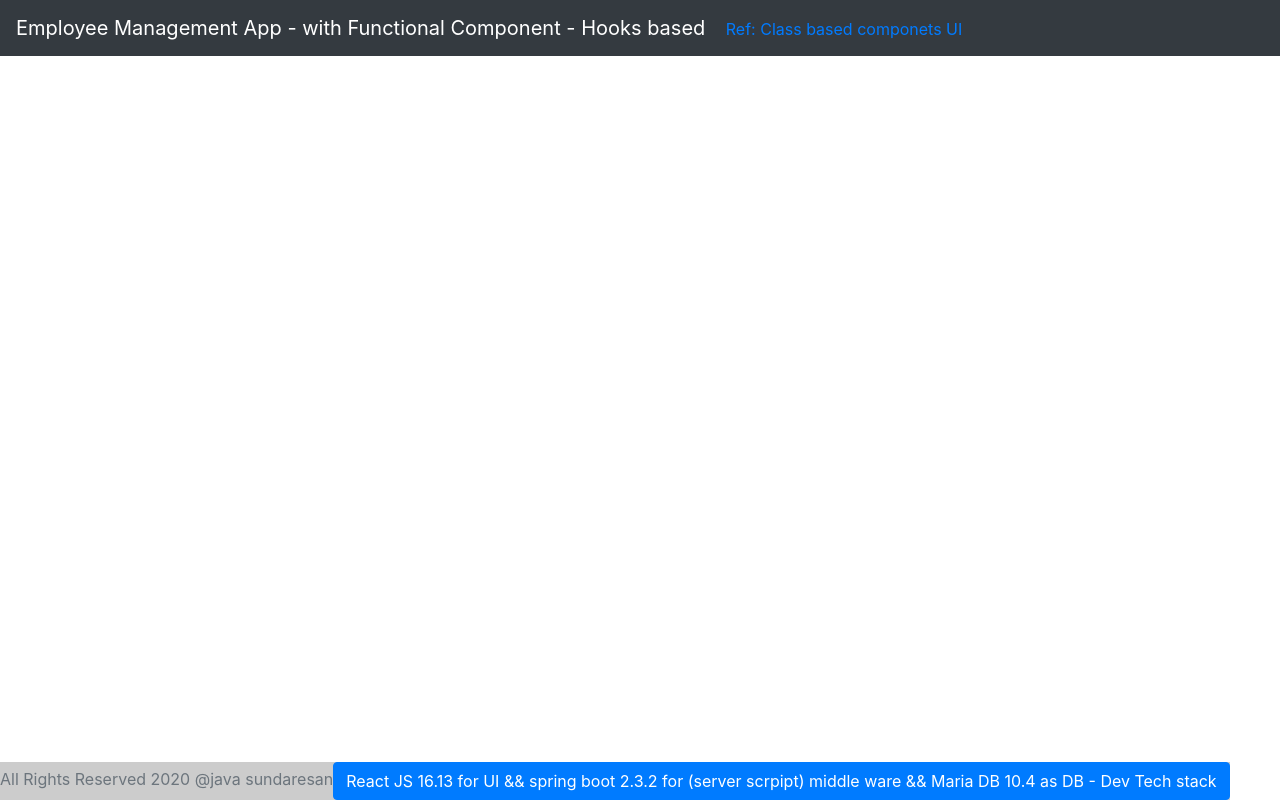
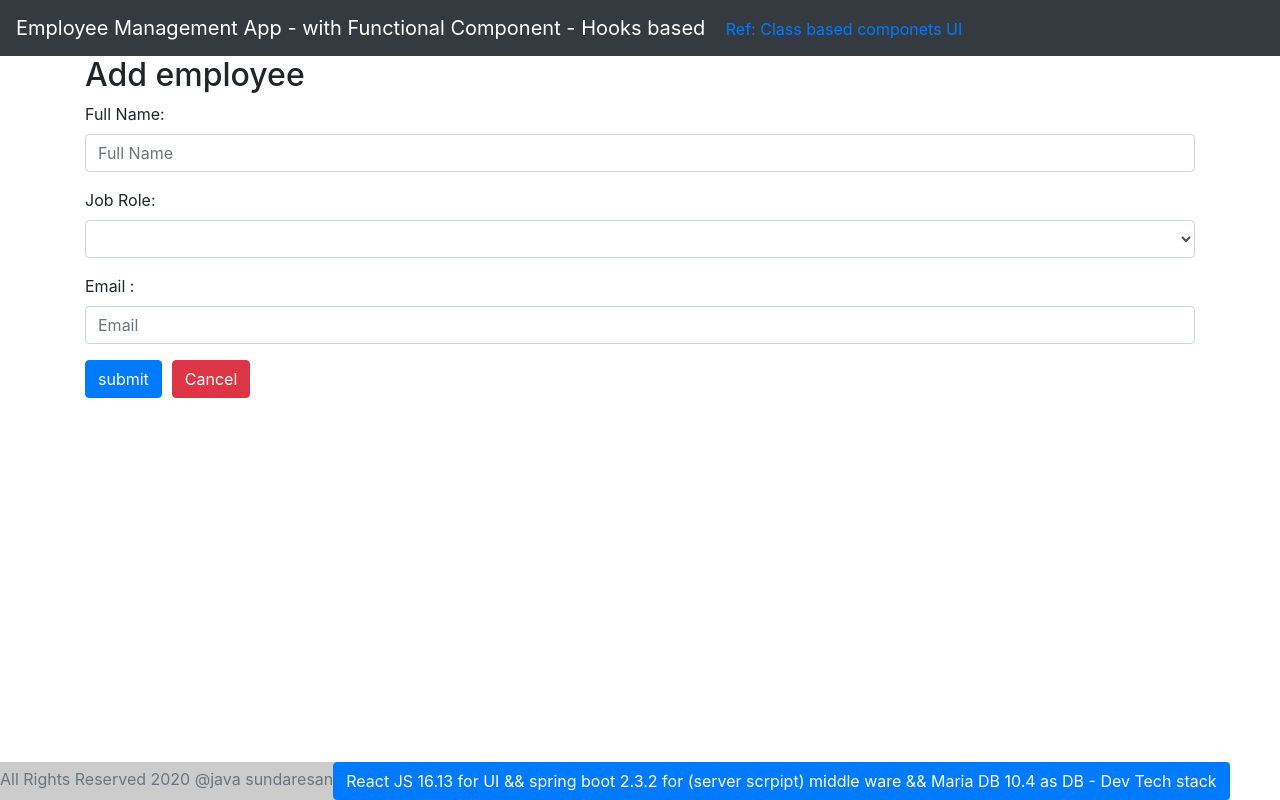
Before and after one commit to gnganapath/JavaGuides_YouTube, a React (Create React App) app in the folder 1FullStack_ReactSPBoot/react-ui/: page /add-employee in a window 1280 px wide. Built offline with nearby package versions, Linux system fonts and the light colour scheme.

Commit message:
video-15 add employee form in UI with form onSubmit -ui part

```diff
--- a/1FullStack_ReactSPBoot/react-ui/src/App.js
+++ b/1FullStack_ReactSPBoot/react-ui/src/App.js
@@ -5,6 +5,7 @@ import "./App.css";
 import ListEmployeeComponent from "./components/ListEmployeeComponent";
 import FooterComponent from "./components/FooterComponent";
 import HeaderComponent from "./components/HeaderComponent";
+import AddEmployee from "./components/AddEmployee";
 
 function App() {
   return (
@@ -14,7 +15,8 @@ function App() {
         <div className="container">
           <Route path="/" exact component={ListEmployeeComponent} />
           <Route path="/employees" exact component={ListEmployeeComponent} />
-          {/* <ListEmployeeComponent /> */}
+          <Route path="/add-employee" exact component={AddEmployee} />
+
         </div>
         <FooterComponent />
       </Router>
--- /dev/null
+++ b/1FullStack_ReactSPBoot/react-ui/src/components/AddEmployee.js
@@ -0,0 +1,82 @@
+import React, { useState } from "react";
+import { useHistory } from 'react-router-dom';
+import EmployeeService from "../services/EmployeeService";
+
+const AddEmployee = () => {
+  const [name, setName] = useState("");
+  const [jobRole, setJobRole] = useState("");
+  const [email, setEmail] = useState("");
+  const history = useHistory();
+
+  // handleNameChange
+  function handleNameChange(e) {
+    setName(e.target.value);
+  }
+
+  function handleJobRoleChange(e) {
+    setJobRole(e.target.value);
+  }
+
+  function handleEmailChange(e) {
+    setEmail(e.target.value);
+  }
+
+  function saveOrUpdateEmployee(e) {
+      e.preventDefault();
+    let addEmployee = {
+      fullName: name,
+      jobRole: jobRole,
+      emailId: email,
+    };
+    console.log(addEmployee);
+    EmployeeService.createEmployee(addEmployee).then( res =>{
+        cancel();
+    })
+  }
+
+  function cancel(){
+    history.push('/employees');
+    }
+  // useEffect( () =>{
+
+  // },[])
+  return (
+    <div>
+      <h2> Add employee</h2>
+      <form onSubmit={saveOrUpdateEmployee}>
+        <div className="form-group">
+          <label> Full Name: </label>
+          <input
+            placeholder="Full Name"
+            name="fullName"
+            className="form-control"
+            value={name}
+            type="text"
+            onChange={handleNameChange}
+          />
+        </div>
+
+        <div className="form-group">
+          <label> Job Role:</label>
+          <select     value={jobRole}    onChange={handleJobRoleChange}   className="form-control"  >
+            <option value=""></option>
+            <option value="Developer">Developer</option>
+            <option value="Architect">Architect</option>
+            <option value="Project Lead">Project Lead</option>
+          </select>
+        </div>
+        <div className="form-group">
+          <label> Email : </label>
+          <input placeholder="Email" name="emailId"  className="form-control" value={email} type="text" onChange={handleEmailChange}    />
+        </div>
+         <input type="submit" className="btn btn-primary" value="submit"></input>
+
+        <button className="btn btn-danger" onClick={cancel} style={{ marginLeft: "10px" }}
+        >
+          Cancel
+        </button>
+      </form>
+    </div>
+  );
+};
+export default AddEmployee;
--- a/1FullStack_ReactSPBoot/react-ui/src/components/ListEmployeeComponent.js
+++ b/1FullStack_ReactSPBoot/react-ui/src/components/ListEmployeeComponent.js
@@ -1,10 +1,11 @@
 import React, { useState, useEffect } from "react";
 import EmployeeService from "../services/EmployeeService";
-import axios from "axios";
+//import axios from "axios";
+import { useHistory } from 'react-router-dom';
 
-export default function ListEmployeeComponent() {
+export default function ListEmployeeComponent(props) {
   const [employees, setEmployees] = useState([]);
-
+  const history = useHistory();
   /*
     async function getEmployees(){
         const response = await fetch('http://localhost:8080/api/v1/employee');
@@ -30,9 +31,15 @@ export default function ListEmployeeComponent() {
     getEmployeesFromServcieAxios();
   }, []);
 
+  function navigateToAddEmployee(){
+    history.push('/add-employee');
+  }
   return (
     <div>
       <h2 className="text-center">Employee List</h2>
+      <div className="row">
+      <button className="btn btn-primary" onClick={navigateToAddEmployee}>Add Employee</button>
+      </div>
       <div className="row">
         <table className="table table-stripped table-bordered">
           <thead>
--- a/1FullStack_ReactSPBoot/react-ui/src/services/EmployeeService.js
+++ b/1FullStack_ReactSPBoot/react-ui/src/services/EmployeeService.js
@@ -7,5 +7,9 @@ class  EmployeeService
     getEmployees(){
         return axios.get(EMPLOYEE_API_BASE_URL);
     }
+
+    createEmployee( employee ){
+        return axios.post(EMPLOYEE_API_BASE_URL, employee);
+    }
 }
 export default new EmployeeService()
```
Also changed, not shown: 1 other file (tests, documents, lock files or other folders).
